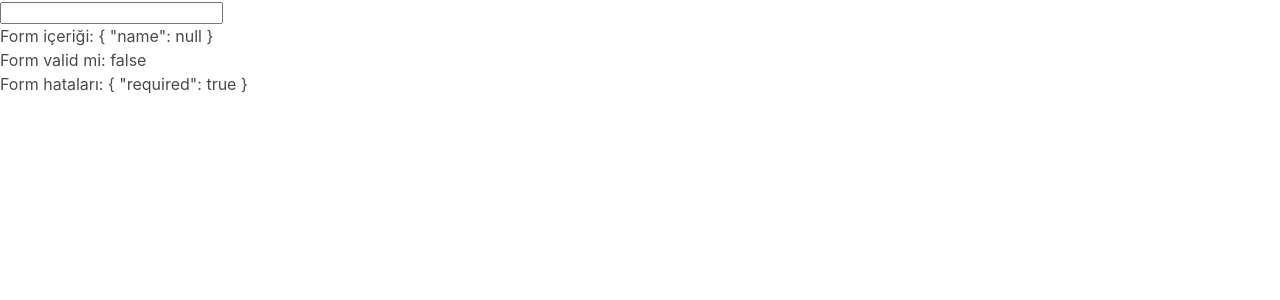
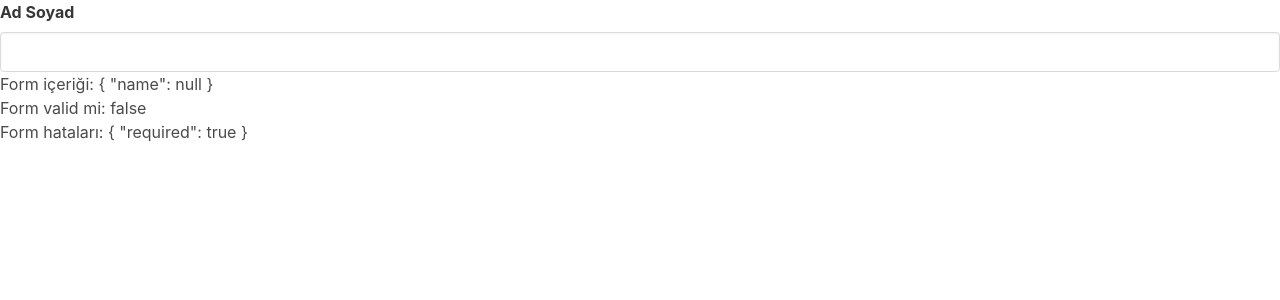
Before and after one commit to guneykilicel/reactive-form-with-angular, an Angular app: page / in a window 1280 px wide. Shown: the top 300 px of the page. Built offline with nearby package versions, Linux system fonts and the light colour scheme.

Commit message:
stabil hale geldi tek bir input var hala

```diff
--- a/src/app/app.module.ts
+++ b/src/app/app.module.ts
@@ -4,11 +4,13 @@ import { ReactiveFormsModule } from '@angular/forms';
 
 import { AppComponent } from './app.component';
 import { CardformComponent } from './cardform/cardform.component';
+import { InputComponent } from './input/input.component';
 
 @NgModule({
   declarations: [
     AppComponent,
-    CardformComponent
+    CardformComponent,
+    InputComponent
   ],
   imports: [
     BrowserModule,
--- a/src/app/cardform/cardform.component.html
+++ b/src/app/cardform/cardform.component.html
@@ -1,23 +1,6 @@
 <form [formGroup]="cardForm">
-    <input type="text" formControlName="name">
-    <ng-container
-    *ngIf="
-    cardForm.get('name')?.dirty &&
-    cardForm.get('name')?.touched &&
-    cardForm.get('name')?.errors
-    "
-    >
-        <div *ngIf="cardForm.get('name')?.errors?.['required']">
-            *Zorunlu Alan.
-        </div>
-        <div *ngIf="cardForm.get('name')?.errors?.['minlength']">
-            Girdiğiniz isim
-            {{cardForm.get('name')?.errors?.['minlength']?.['actualLength']}}
-            karakter içermektedir fakat minimum
-            {{cardForm.get('name')?.errors?.['minlength']?.['requiredLength']}}
-            karakter içermelidir.
-        </div>
-    </ng-container>
+    <!-- <app-input [control]?="cardForm.get('name')"></app-input> -->
+    <app-input label="Ad Soyad" [control]="nameControl"></app-input>
 </form>
 
 <div>Form içeriği: {{cardForm.value | json}}</div>
--- a/src/app/cardform/cardform.component.ts
+++ b/src/app/cardform/cardform.component.ts
@@ -8,10 +8,13 @@ import { FormGroup, FormControl, Validators } from '@angular/forms';
 })
 export class CardformComponent {
   cardForm = new FormGroup({
-    name: new FormControl(null,[
+    name: new FormControl(null, [
       Validators.required,
       Validators.minLength(3),
     ]),
+  });
 
-  })
+  get nameControl() {
+    return this.cardForm.get('name') as FormControl;
+  }
 }
--- /dev/null
+++ b/src/app/input/input.component.html
@@ -0,0 +1,21 @@
+<div class="field">
+    <label class="label">{{label}}</label>
+    <div class="control">
+    <input class="input" type="text" [formControl]="control"
+    [ngClass]="{'is-danger':showErrors()}"
+    >
+    </div>
+
+    <ng-container *ngIf="showErrors()">
+        <div class="help is-danger" *ngIf="control.errors?.['required']">
+            *Zorunlu Alan.
+        </div>
+        <div class="help is-danger" *ngIf="control.errors?.['minlength']">
+            Girdiğiniz isim
+            {{control.errors?.['minlength']?.['actualLength']}}
+            karakter içermektedir fakat minimum
+            {{control.errors?.['minlength']?.['requiredLength']}}
+            karakter içermelidir.
+        </div>
+    </ng-container>
+</div>
--- /dev/null
+++ b/src/app/input/input.component.ts
@@ -0,0 +1,19 @@
+import { Component, Input } from '@angular/core';
+import { FormControl } from '@angular/forms';
+
+@Component({
+  selector: 'app-input',
+  templateUrl: './input.component.html',
+  styleUrls: ['./input.component.css']
+})
+export class InputComponent {
+  @Input() control! : FormControl
+  @Input() label:string = '';
+
+
+  showErrors() {
+    const {dirty, touched, errors} = this.control;
+    return dirty && touched && errors;
+    // return this.control.dirty && this.control.touched && this.control.errors;
+  }
+}
```
Also changed, not shown: src/app/input/input.component.css (added), 1 other file (tests, documents, lock files or other folders).
